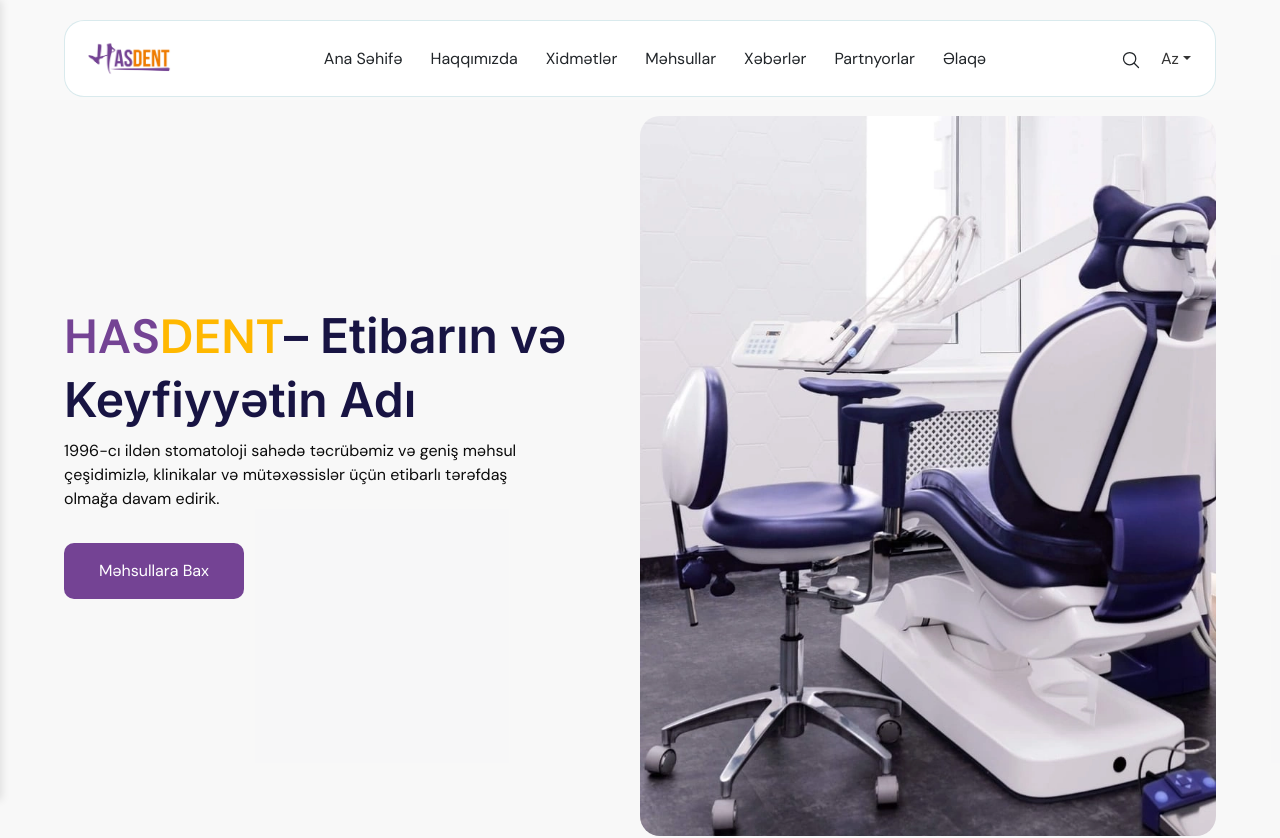
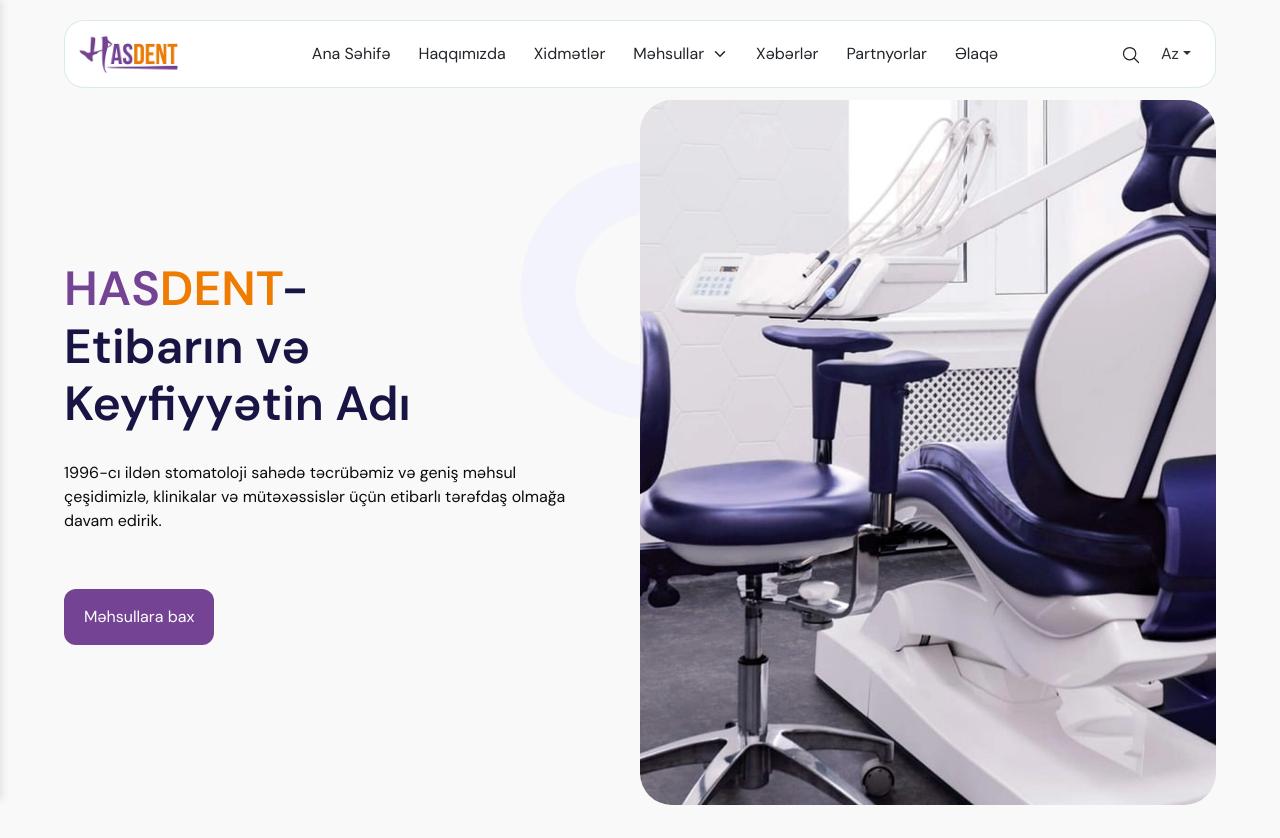
Before and after one commit to ShehlaAbdul/hasdent-project, a React (Vite) app: page / in a window 1280 px wide. Shown: the top 838 px of the page. Built offline with nearby package versions, Linux system fonts and the light colour scheme.

Commit message:
hero sec is ready

```diff
--- a/src/components/HomeHero/HomeHero.jsx
+++ b/src/components/HomeHero/HomeHero.jsx
@@ -1,7 +1,7 @@
 import React, { useEffect } from 'react';
 import "./Style.scss";
 import ReadMore from '../readMore/ReadMore.jsx';
-import HomeHeroBg from '../../assets/images/HomeHeroBg.webp';
+import HomeHeroBg from '../../assets/images/HomeHero.webp';
 import Vector1 from '../../assets/images/Vector1.webp';
 import AOS from "aos";
 import "aos/dist/aos.css";
@@ -17,9 +17,9 @@ export default function HomeHero() {
 
   return (
     <section id="home-hero">
-      <div className="container-fluid row p-0 m-0 g-0">
+      {/* <div className="container-fluid row p-0 m-0 g-0">
         <div
-          className="col-12 col-lg-6 d-flex flex-column justify-content-center gap-3 mb-5"
+          className="col-12 col-lg-6 d-flex flex-column justify-content-center"
           // data-aos="fade-right"
         >
           <div className="d-flex flex-column">
@@ -33,12 +33,14 @@ export default function HomeHero() {
               olmağa davam edirik.
             </p>
           </div>
-          <Link to={"/products"}>
-            <ReadMore title={"Məhsullara Bax"} />
-          </Link>
+          <div>
+            <Link to={"/products"}>
+              <ReadMore title={"Məhsullara Bax"} />
+            </Link>
+          </div>
         </div>
         <div className="home-hero-img col-12 col-lg-6 m-0 g-0">
-          <div className="vector d-none  d-xl-block ">
+          <div className="vector ">
             <img src={Vector1} alt="" />
           </div>
           <img
@@ -48,6 +50,29 @@ export default function HomeHero() {
             // data-aos="fade-left"
           />
         </div>
+      </div> */}
+      <div className="container-fluid row   g-0">
+        <div className=" col-12 col-lg-6 m-0 g-0">
+          <div className="text-side">
+            <h1 className="head-title">
+              <span className="purple">HAS</span>
+              <span className="yellow">DENT</span>- Etibarın və Keyfiyyətin Adı
+            </h1>
+            <p className="content">
+              1996-cı ildən stomatoloji sahədə təcrübəmiz və geniş məhsul
+              çeşidimizlə, klinikalar və mütəxəssislər üçün etibarlı tərəfdaş
+              olmağa davam edirik.
+            </p>
+            <div>
+              <ReadMore title={"Məhsullara bax"} />
+            </div>
+          </div>
+        </div>
+        <div className="img-side col-12 col-lg-6  ">
+            <div className="vector">
+              <img src={Vector1} alt="" />
+            </div>
+        </div>
       </div>
     </section>
   );
--- a/src/components/HomeHero/Style.scss
+++ b/src/components/HomeHero/Style.scss
@@ -1,132 +1,179 @@
 @use "../../styles/global.scss" as *;
 
-#home-hero {
-  background-color: #eaeaec1d;
-  padding: 1rem 5%;
-  overflow: hidden;
-  // max-height: 100vh;
-  .hero-title {
-    font-size: 48px;
-    font-weight: 600;
-    line-height: 130%;
-    color: #181443;
-    font-family: "Inter", sans-serif;
-    .purple {
-      color: $primary-color;
-    }
-    .yellow {
-      color: #ffb800;
-    }
-
-  }
-  .hero-text {
-    color: $main-text-color;
-    width: 80%;
-
-  }
-  .home-hero-img {
-    position: relative;
-    max-height: 90vh;
-    display: flex;
-    overflow: hidden;
-    .vector {
-      position: absolute;
-      top: 15%;
-      left: -20%;
-      z-index: 1;
-      img {
-        width: 250px;
-        height: auto;
-        object-fit: cover;
-      }
-    }
-    .hero-bg{
-      width: 100%;
-      height: 100%;
-      border-radius: 20px;
-      overflow: hidden;
-      object-fit: cover;
-      object-position: center 50%;
-      z-index: 2;
-    }
-
-  }
-}
-
-@media screen and (min-width:577px) and (max-width: 990px) {
-    .hero-title{
-        font-size: 44px !important;
-    }
-    .hero-text{
-        width: 100% !important;
-    }
-    .hero-bg{
-      height: 60vh !important;
-      // margin-bottom: 100px !important;
-    }
-
-
-}
- @media screen and (max-width: 576px) {
-     .hero-title{
-         font-size: 32px !important;
-         line-height: 130% !important;
-     }
-     .hero-text{
-        width: 100% !important;
-     }
-     .hero-bg{
-      height: 35vh !important;
-
-     }
-
-    }
-
 // #home-hero {
-//   border: 2px solid red;
-//   padding: 1rem 5%;
-//   height: 90vh;
+//   background-color: #F9F9F9;
+//   padding: 10px 5%;
+//   overflow: hidden;
 //   .hero-title {
 //     font-size: 48px;
 //     font-weight: 600;
 //     line-height: 130%;
 //     color: #181443;
 //     font-family: "Inter", sans-serif;
+//     width: 80%;
+//     z-index: 2;
+
 //     .purple {
 //       color: $primary-color;
 //     }
 //     .yellow {
-//       color: #ffb800;
+//       color: #EF7B00;
 //     }
+//     .primary-btn{
+//       width: 160px !important;
+//     }
+
 //   }
 //   .hero-text {
 //     color: $main-text-color;
 //     width: 80%;
+//     z-index: 2;
+
 //   }
-
 //   .home-hero-img {
-//     border: 2px solid blue;
-//     height: 100%;
 //     position: relative;
-
+//     display: flex;
+//     // overflow: hidden;
 //     .vector {
 //       position: absolute;
-//       top: 15%;
-//       left: -20%;
-//       z-index: -1;
+//       top: 40px;
+//       left:-120px;
+//       z-index: 0;
+//       opacity: 200%;
 //       img {
-//         width: 250px;
+//         width: 270px;
 //         height: auto;
 //         object-fit: cover;
 //       }
 //     }
-//     .hero-bg {
+//     .hero-bg{
 //       width: 100%;
-//       max-height: 100%;
+//       height: 100%;
+//       border-radius: 20px;
+//       overflow: hidden;
 //       object-fit: cover;
-//       border-radius: 20px;
+//       object-position: center 50%;
 //       z-index: 2;
-//       // margin-bottom: 20px;
 //     }
+
 //   }
 // }
+// @media (min-width:1441px){
+// //  section{
+// //    padding: 10px 10% !important;
+// //  }
+// }
+
+// @media screen and (min-width:577px) and (max-width: 990px) {
+//     .hero-title{
+//         font-size: 44px !important;
+//     }
+//     .hero-text{
+//         width: 100% !important;
+//     }
+//     .hero-bg{
+//       height: 60vh !important;
+//       // margin-bottom: 100px !important;
+//     }
+
+
+// }
+//  @media screen and (max-width: 576px) {
+//      .hero-title{
+//          font-size: 32px !important;
+//          line-height: 130% !important;
+//      }
+//      .hero-text{
+//         width: 100% !important;
+//      }
+//      .hero-bg{
+//       height: 35vh !important;
+
+//      }
+
+//     }
+
+#home-hero{
+  padding: 0 5%;
+  overflow: hidden;
+  .text-side{
+    padding: 160px 0;
+    padding-right: 63px;
+    display: flex;
+    flex-direction: column;
+    gap: 20px;
+    .head-title{
+      font-size: 48px;
+      font-weight: 600;
+      color: #181443;
+      width: 80%;
+    }
+    .purple{
+      color: $primary-color;
+    }
+    .yellow{
+      color: $secondary-color;
+    }
+    .content{
+      font-size: 16px;
+      color: #0B0B0B;
+      padding-bottom: 20px;
+    }
+  }
+  .img-side{
+    background-image: url("../../assets/images/HomeHero.webp");
+    background-position:center;
+    background-repeat: no-repeat;
+    background-size: cover;
+    position: relative;
+    // padding: 100px;
+    border-radius: 32px;
+    min-height: 230px;
+    // z-index: 1;
+    img{
+      object-fit: cover;
+    }
+    .vector{
+      position: absolute;
+      top: 60px;
+      left: -120px;
+      z-index:-1;
+      img{
+        z-index: -3;
+      }
+    }
+
+  }
+
+}
+@media (min-width:1536px){
+  section{
+    padding-inline: 10% !important;
+    // width: 1280px;
+  }
+}
+@media (max-width:992px) and (min-width:576px){
+  .text-side{
+    padding: 60px 0 !important;
+  }
+    .img-side{
+    height: 400px;
+  }
+
+}
+@media (max-width:576px) {
+  .text-side{
+    padding-top:   0 !important;
+    padding-inline: 0 !important;
+    padding-bottom: 40px !important;
+    gap: 5px !important;
+    h1{
+      font-size: 30px !important;
+      width: 100% !important;
+    }
+  }
+    .img-side{
+    height: 200px;
+  }
+
+}
--- a/src/components/readMore/ReadMore.jsx
+++ b/src/components/readMore/ReadMore.jsx
@@ -2,9 +2,9 @@ import React from "react";
 
 export default function ReadMore({title}) {
   return (
-    <div class="primary-btn" >
+    <button class="primary-btn" >
       <span>{title}</span>
-    </div>
+    </button>
   );
 }
 // data-aos="fade-right"
--- a/src/layout/navbar/Navbar.jsx
+++ b/src/layout/navbar/Navbar.jsx
@@ -1,10 +1,12 @@
 import React, { useState } from 'react';
 import { Link } from 'react-router-dom';
-import NavLogo from '../../assets/images/NavLogo.jpg';
+import NavLogo from '../../assets/images/NavLogo.webp';
 import { IoSearchOutline } from "react-icons/io5";
 import { HiBars3 } from "react-icons/hi2";
 import { LiaTimesSolid } from "react-icons/lia";
 import { HiMiniBars3BottomRight } from "react-icons/hi2";
+import { IoIosArrowDown } from "react-icons/io";
+
 
 
 import './Style.scss';
@@ -155,16 +157,18 @@ export default function Navbar() {
             Xidmətlər
           </Link>
           {/* <div className="border position-relative  g-0 m-0 p-0 gap-0"> */}
-          <div className='productDiv'>
-            <Link to="/products" className="nav-link">
-              Məhsullar
+          <div className='productDiv d-flex align-items-center'>
+            <Link to="/products" className="nav-link d-flex  align-items-center gap-2">
+              <span>Məhsullar
+              </span>
+            <IoIosArrowDown/>
             </Link>
           </div>
           <div className="products-types  mt-3 position-absolute p-0 m-0 ">
-            <div className="products-types-container  mt-3 px-5">
-              <ul className=" p-0 d-flex gap-4 ">
+            <div className="products-types-container mt-3 px-5">
+              <ul className=" p-0 d-flex gap-2 row">
                 {products.map(({ name, types }, index) => (
-                  <li key={index} className=" pe-1 d-flex flex-column">
+                  <li key={index} className=" d-flex flex-column col">
                     <h5>{name}</h5>
                     <div className="d-flex flex-column gap-2">
                       {types.map(({ type }, i) => (
--- a/src/layout/navbar/Style.scss
+++ b/src/layout/navbar/Style.scss
@@ -4,6 +4,7 @@
  position: fixed;
  top: 20px;
  left: 50%;
+ height: 68px;
  transform: translate(-50%);
  width: 90%;
  z-index: 3;
@@ -42,6 +43,10 @@
         // font-weight: 500;
         padding-bottom: 10px;
         color: #0B0B0B;
+      }
+      p:hover{
+        color: $primary-color;
+        transition: all 200ms;
       }
     }
  }
@@ -158,151 +163,8 @@ z-index: 1050 !important;
   background: #00000083;
   z-index: 1000;
 }
-// nav {
-//   // margin-top: 20px;
-//   // padding: 10px ;
-//   padding: 25px 0 ;
-//   background-color: $primary-bg-color;
-//   .nav-content {
-//     z-index: 1;
-//   background-color: #fff;
-//     margin: 30px 5rem 40px 5rem !important;
-//     padding: 10px 10px ;
-//     display: grid;
-//     grid-template-columns: auto 1fr auto;
-//     align-items: center;
-//     gap: 1rem;
-//     border: 2px solid #a2a2ad31;
-//     position: relative;
-//   }
-
-//   // logo
-//   .nav-logo {
-//     width: 160px;
-//     height: 50px !important;
-//     object-fit: cover;
-//     margin-left: 0; // handled by container
-//   }
-
-//   // bootstrap toggler customization
-//   .navbar-toggler {
-//     border: none;
-//     background: transparent;
-//     display: none; // shown only on small screens
-//   }
-
-//   // nav items
-//   .nav-item {
-//     border-radius: 5px;
-//     padding: 0;
-
-//     .nav-link {
-//       color: $main-text-color;
-//       font-weight: 500;
-//       font-size: 16px;
-//       padding: 5px 12px;
-//       display: inline-block;
-//     }
-
-//     &:hover {
-//       background-color: #f5f5ff;
-//       a {
-//         color: $primary-color;
-//       }
-//     }
-//   }
-
-//   /* search: on desktop keep it at the far right using absolute positioning
-//      (search lives inside .navbar-collapse in the DOM, but we place it visually at the right) */
-//   .search {
-//     position: absolute;
-//     right: 1rem;
-//     top: 50%;
-//     transform: translateY(-50%);
-//     display: flex;
-//     justify-content: flex-end;
-//     align-items: center;
-//     width: auto;
-//   }
-
-//   // Responsive behavior
-//   @media (max-width: 991.98px) {
-//     .nav-content {
-//       margin: 0 10px;
-//       /* stack layout: logo and toggler on first row, collapse occupies full width below */
-//       grid-template-columns: auto auto;
-//       grid-template-rows: auto auto;
-//       grid-template-areas:
-//         "logo toggler"
-//         "center center";
-//     }
-
-//     .nav-logo {
-//       width: 120px;
-//       height: auto;
-//     }
-
-//     .nav-item {
-//       .nav-link {
-//         padding: 8px 6px;
-//         font-size: 14px;
-//       }
-//     }
-//     .navbar-nav {
-//       gap: 0;
-//       width: 100%;
-//     }
-//     .search {
-//       position: static;
-//       width: 100%;
-//       padding: 0.5rem 1rem;
-//       justify-content: flex-start;
-//       margin-top: 0.25rem;
-//     }
-
-//     .navbar-toggler {
-//       display: block;
-//       grid-area: toggler;
-//       justify-self: end;
-//     }
-
-//     .navbar-collapse {
-//       grid-area: center;
-//       width: 100%;
-//     }
-//   }
-
-//   @media (min-width: 992px) {
-//     .nav-content {
-//       margin: 0 5rem;
-//       grid-template-columns: auto 1fr auto;
-//     }
-
-//     .nav-logo {
-//       width: 160px;
-//       height: 60px;
-//     }
-
-//     .navbar-nav {
-//       display: flex;
-//       flex-direction: row;
-//       align-items: center;
-//       gap: 0.25rem;
-//       justify-content: center; /* center the UL */
-//     }
-
-//     .nav-item {
-//       padding: 5px 10px;
-//     }
-
-//     .search {
-//       width: auto;
-//       justify-content: flex-end;
-//       /* ensure search is visually on the far right */
-//       position: absolute;
-//       right: 1rem;
-//       top: 50%;
-//       transform: translateY(-50%);
-//     }
-//   }
-// }
+@media (min-width:1536px){
+  .custom-navbar{
+    width: 80%;
+  }
+}
--- a/src/styles/global.scss
+++ b/src/styles/global.scss
@@ -8,17 +8,15 @@ $gradient-bg:#f8f8ff;
 
 
 .primary-btn {
-  width: 180px;
+  border: none;
+  color: #ffff;
+  background-color: $primary-color;
+  padding: 10px 20px;
+  border-radius: 12px;
   height: 56px;
-  display: flex;
-  align-items: center;
-  justify-content: center;
-  background-color: $primary-color;
-  color: #fff;
-  border-radius: 10px;
   cursor: pointer;
   &:hover {
-    background-color: darken($primary-color, 10%);
+    background-color: #663b82;
   }
   @media screen and (max-width: 576px) {
     width: 100% !important;
--- a/src/styles/reset.scss
+++ b/src/styles/reset.scss
@@ -20,6 +20,7 @@ body{
     a{
         color: inherit;
         text-decoration: none;
+        outline: none;
     }
     @media screen and  (max-width:576px){
         padding-top:120px;
```
Also changed, not shown: src/assets/images/HomeHero.webp (added), src/assets/images/NavLogo.webp (added).
